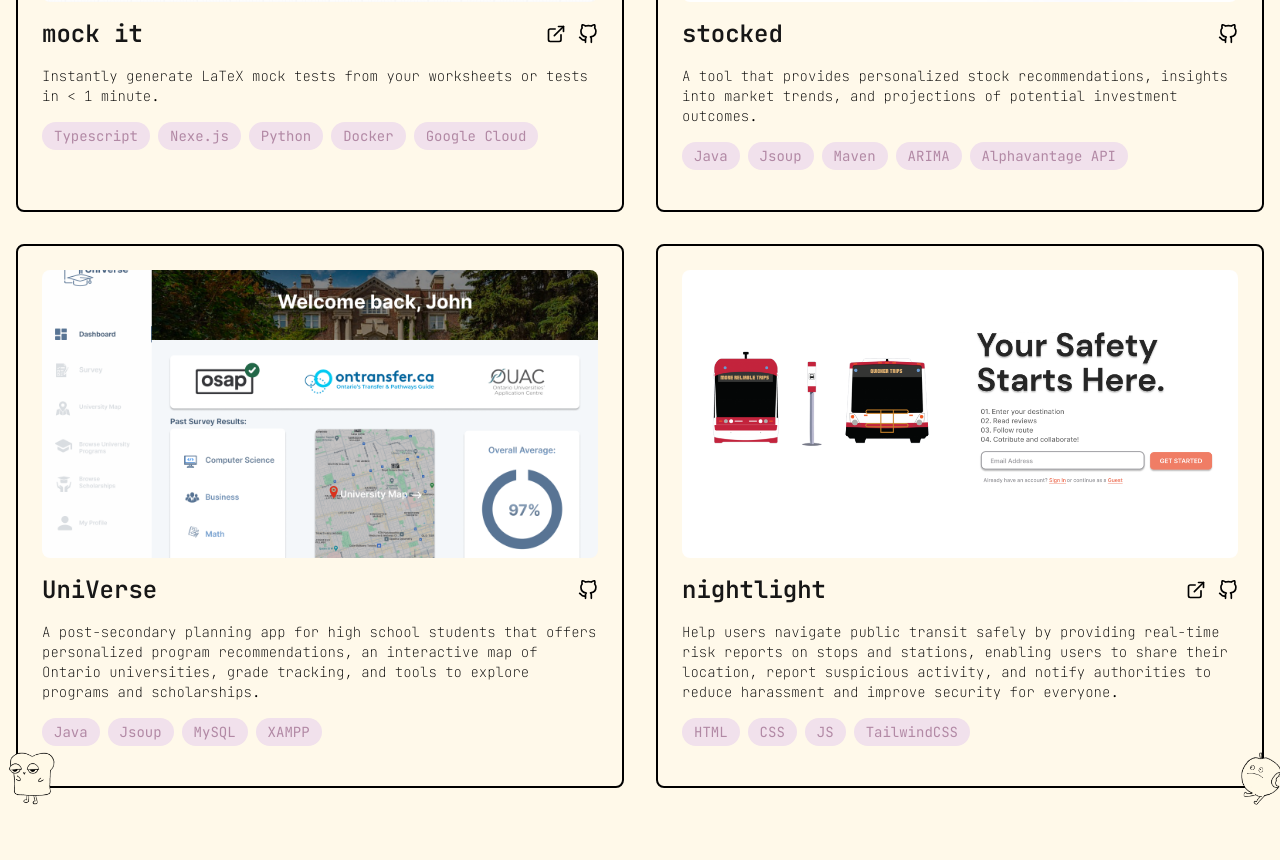
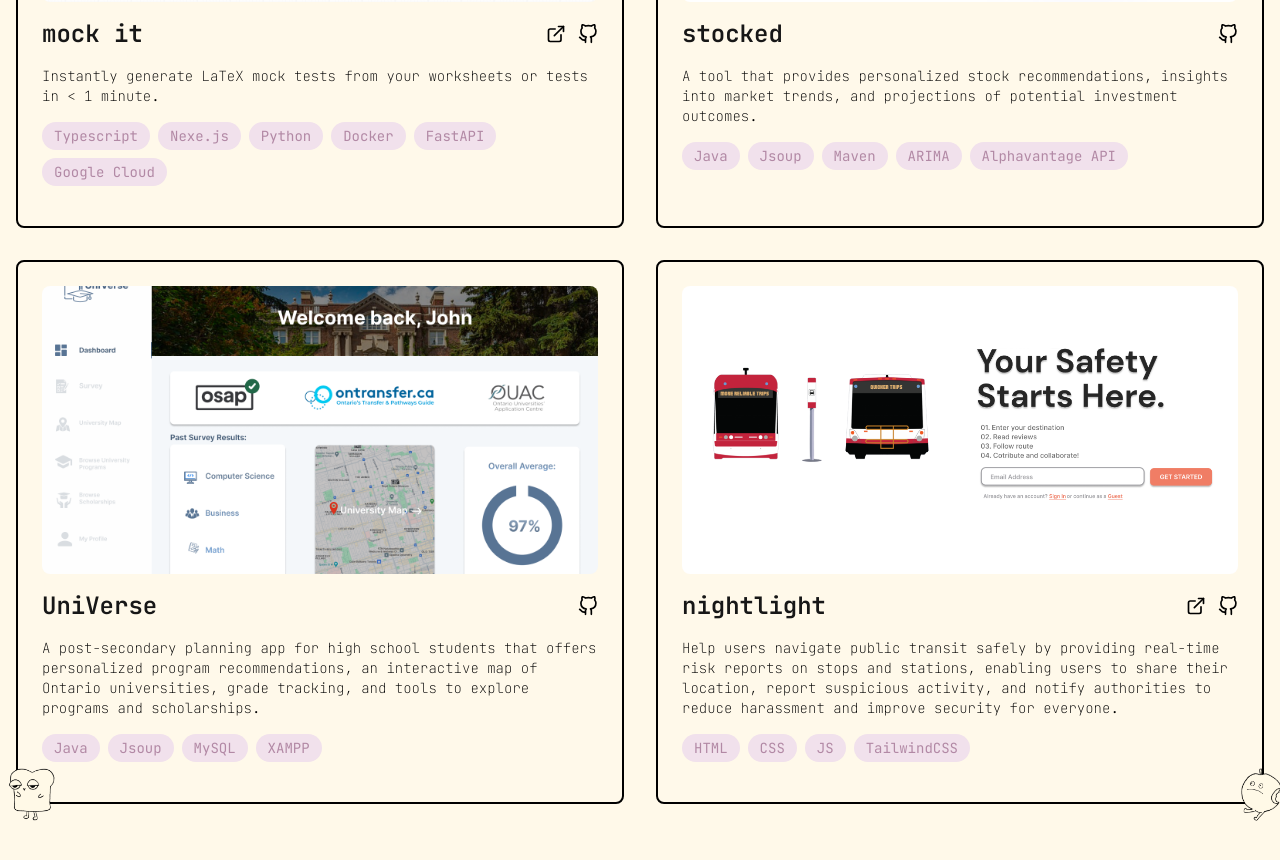
Before and after one commit to mzhang055/personal-website, a Next.js app: page / in a window 1280 px wide. Shown: the part 1761-2621 px from the top of the page. Built offline with nearby package versions, Linux system fonts and the light colour scheme.

Commit message:
fix: update tech stack

```diff
--- a/src/app/page.tsx
+++ b/src/app/page.tsx
@@ -74,7 +74,7 @@ export default function Home() {
           <ProjectCard
             title="mock it"
             description="Instantly generate LaTeX mock tests from your worksheets or tests in &lt; 1 minute."
-            technologies={["Typescript", "Nexe.js", "Python", "Docker", "Google Cloud"]}
+            technologies={["Typescript", "Nexe.js", "Python", "Docker", "FastAPI", "Google Cloud"]}
             demoUrl="https://simplymockit.com"
             githubUrl="https://github.com/mzhang055/mockmate"
             imageUrl="/mockit.png"
```
